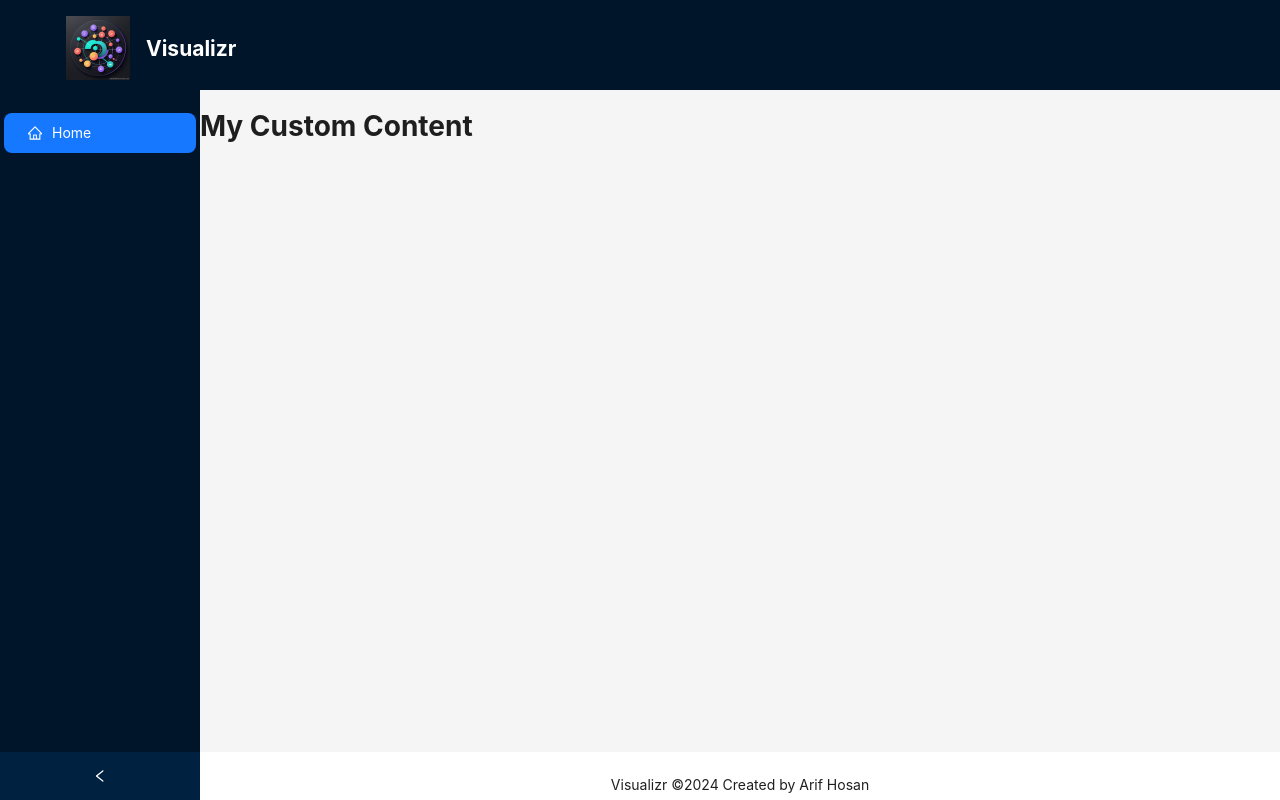
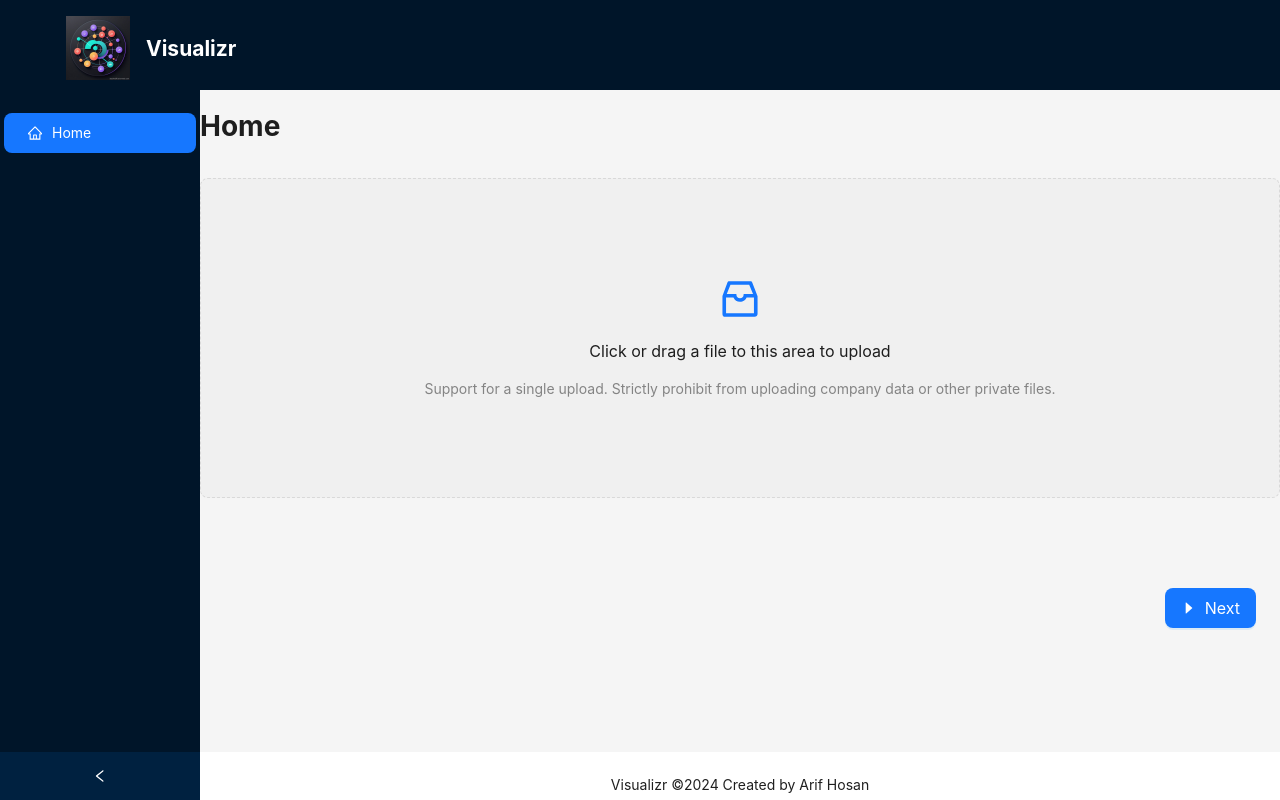
Before and after one commit to ArifHosan/visualizr, a React (Vite) app: page / in a window 1280 px wide. Built offline with nearby package versions, Linux system fonts and the light colour scheme.

Commit message:
added first page

```diff
--- a/package.json
+++ b/package.json
@@ -11,9 +11,13 @@
   },
   "dependencies": {
     "@ant-design/icons": "^5.3.0",
+    "@types/react-router-dom": "^5.3.3",
     "antd": "^5.14.2",
     "react": "^18.2.0",
-    "react-dom": "^18.2.0"
+    "react-csv-viewer": "^1.0.4",
+    "react-dom": "^18.2.0",
+    "react-dropzone": "^14.2.3",
+    "react-router-dom": "^6.22.1"
   },
   "devDependencies": {
     "@types/react": "^18.2.56",
--- a/src/layout/CustomContent.tsx
+++ b/src/layout/CustomContent.tsx
@@ -1,10 +1,24 @@
 import { Content } from "antd/es/layout/layout";
+import {
+  RouterProvider,
+  createBrowserRouter,
+} from "react-router-dom";
+
+import Home from "../pages/Home";
 
 function CustomContent() {
-    return (
-        <Content className="content">
-            <h1>My Custom Content</h1>
-        </Content>
-    );
+  const router = createBrowserRouter([
+    {
+      path: "/",
+      element: <Home />,
+    },
+  ]);
+
+
+  return (
+    <Content className="content">
+      <RouterProvider router={router} />
+    </Content>
+  );
 }
 export default CustomContent;
--- /dev/null
+++ b/src/pages/Home.tsx
@@ -0,0 +1,28 @@
+import { useState } from "react";
+import UploadCsv from "./UploadCsv";
+import { UploadFile } from "antd";
+
+function Home() {
+  const [uploadedFile, setUploadedFile] = useState<UploadFile | null>(null);
+  const [currentStep, setCurrentStep] = useState(0);
+
+  if (currentStep === 0) {
+    return (
+      <UploadCsv
+        onUpload={(file: UploadFile) => {
+          setUploadedFile(file);
+          setCurrentStep(1);
+        }}
+      />
+    );
+  }
+  if (currentStep === 1) {
+    return (
+      <div>
+        <h1>Step 2</h1>
+        <p>Uploaded file: {uploadedFile?.name}</p>
+      </div>
+    );
+  }
+}
+export default Home;
--- /dev/null
+++ b/src/pages/UploadCsv.tsx
@@ -0,0 +1,87 @@
+import {
+  CaretRightOutlined,
+  InboxOutlined,
+  NodeExpandOutlined,
+} from "@ant-design/icons";
+import { Button, Flex, message, Upload, UploadFile, UploadProps } from "antd";
+
+const { Dragger } = Upload;
+
+type Props = {
+  onUpload: (file: UploadFile) => void;
+}
+
+function UploadCsv({ onUpload }: Props) {
+  const fileList: Array<UploadFile> = [];
+  const props: UploadProps = {
+    name: "file",
+    multiple: false,
+    // action: 'https://run.mocky.io/v3/435e224c-44fb-4773-9faf-380c5e6a2188',
+    onChange(info) {
+      const { status } = info.file;
+      if (status !== "uploading") {
+        // console.log(info.file, info.fileList);
+      }
+      if (status === "done") {
+        message.success(`${info.file.name} file uploaded successfully.`);
+      } else if (status === "error") {
+        message.error(`${info.file.name} file upload failed.`);
+      }
+    },
+    beforeUpload(file) {
+      console.log("Before upload", file);
+      fileList.length = 0;
+      fileList.push(file);
+      return false;
+    },
+    onDrop(e) {
+      // console.log("Dropped files", e.dataTransfer.files);
+    },
+    listType: "picture",
+    // fileList: fileList,
+    showUploadList: {
+      showRemoveIcon: false,
+    },
+  };
+
+  const onNext = () => {
+    onUpload(fileList[0]);
+  }
+
+  return (
+    <>
+      <Flex vertical gap="middle">
+        <h1>Home</h1>
+        <div style={{ height: "40vh" }}>
+          <Dragger
+            {...props}
+            className="upload-list-inline"
+            fileList={fileList}
+          >
+            <p className="ant-upload-drag-icon">
+              <InboxOutlined />
+            </p>
+            <p className="ant-upload-text">
+              Click or drag a file to this area to upload
+            </p>
+            <p className="ant-upload-hint">
+              Support for a single upload. Strictly prohibit from uploading
+              company data or other private files.
+            </p>
+          </Dragger>
+        </div>
+        <Flex
+          gap="middle"
+          align="end"
+          vertical
+          style={{ padding: 24, marginTop: 50 }}
+        >
+          <Button type="primary" size="large" onClick={onNext}>
+            <CaretRightOutlined /> Next
+          </Button>
+        </Flex>
+      </Flex>
+    </>
+  );
+}
+export default UploadCsv;
```
Also changed, not shown: src/pages/CsvViewer.tsx (added, +7 -0 lines), src/App.tsx (indentation only), 1 other file (tests, documents, lock files or other folders).
